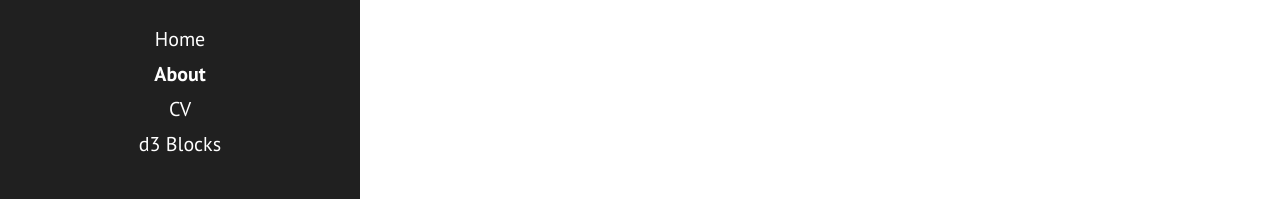
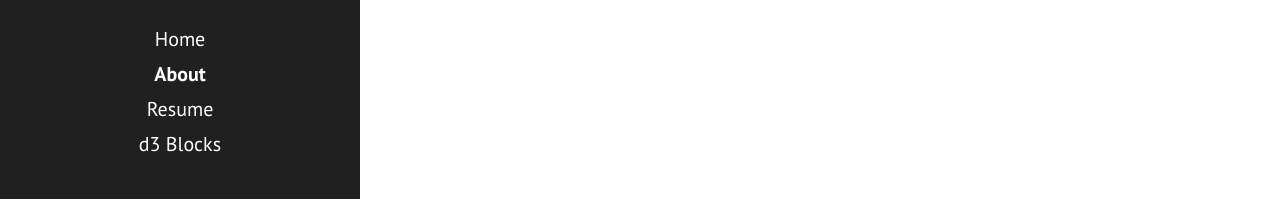
Before and after one commit to EmilienDupont/emiliendupont.github.io, a Jekyll site: the page built from about.md, in a window 1280 px wide. Shown: the part 698-897 px from the top of the page. Built offline with Jekyll 4.4.1, drawn with Linux system fonts in a browser that asks for light colours.

Commit message:
:sunflower: fix link name

```diff
--- a/_includes/sidebar.html
+++ b/_includes/sidebar.html
@@ -27,7 +27,7 @@
           {% endif %}
         {% endif %}
       {% endfor %}
-      <a class="sidebar-nav-item" href="https://github.com/EmilienDupont/emiliendupont.github.io/raw/master/emilien_resume.pdf">CV</a>
+      <a class="sidebar-nav-item" href="https://github.com/EmilienDupont/emiliendupont.github.io/raw/master/emilien_resume.pdf">Resume</a>
       <a class="sidebar-nav-item" href="https://bl.ocks.org/EmilienDupont">d3 Blocks</a>
     </nav>
   </div>
```
